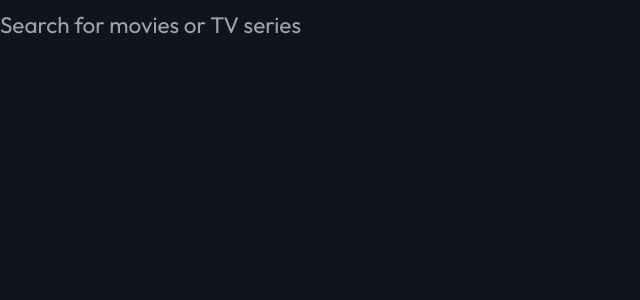
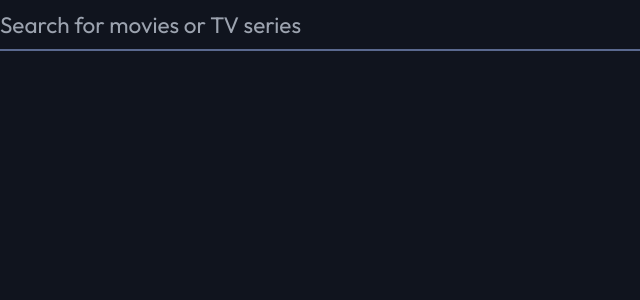
Before and after one commit to JJWallis/entertainment-app, a Next.js app: page / in a window 1280 px wide. Shown: the top 300 px of the page, without its empty margins (0-640 px from the left). Built offline with nearby package versions, Linux system fonts and the light colour scheme.

Commit message:
global styles - outline bugfixed

```diff
--- a/src/pages/index.tsx
+++ b/src/pages/index.tsx
@@ -6,7 +6,7 @@ const Home: NextPage = () => {
          <input
             type="text"
             placeholder="Search for movies or TV series"
-            className="w-[100%] border-b-[0.5px] border-b-slateBlue border-opacity-0 pb-2 pt-2 text-headingSM text-white bg-deepBlue hover:border-opacity-100 focus:border-opacity-100 transition-border duration-100 ease-in-out"
+            className="outline-none w-[100%] border-b-2 border-b-slateBlue border-opacity-0 pb-2 pt-2 text-headingSM text-white bg-deepBlue hover:border-opacity-100 focus:border-opacity-100 transition-border duration-150 ease-in-out"
          />
          {/* transition alpha */}
       </main>
--- a/styles/globals.css
+++ b/styles/globals.css
@@ -90,9 +90,6 @@ button,
 textarea,
 select {
    font: inherit;
-   outline: none;
-   border: none;
-   background-color: none;
 }
 
 /* Remove all animations and transitions for people that prefer not to see them */
```
